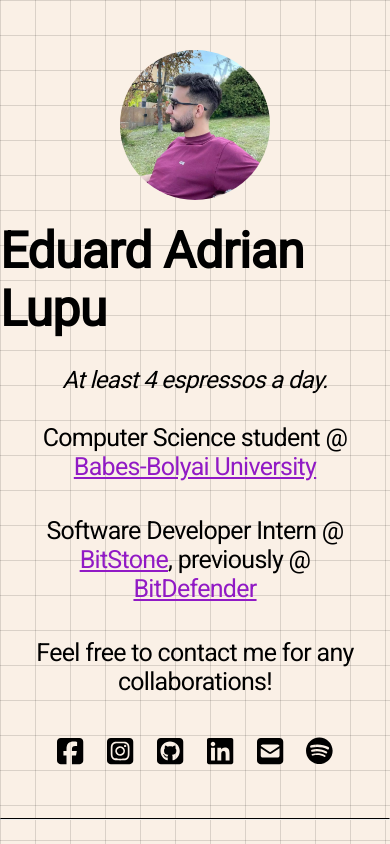
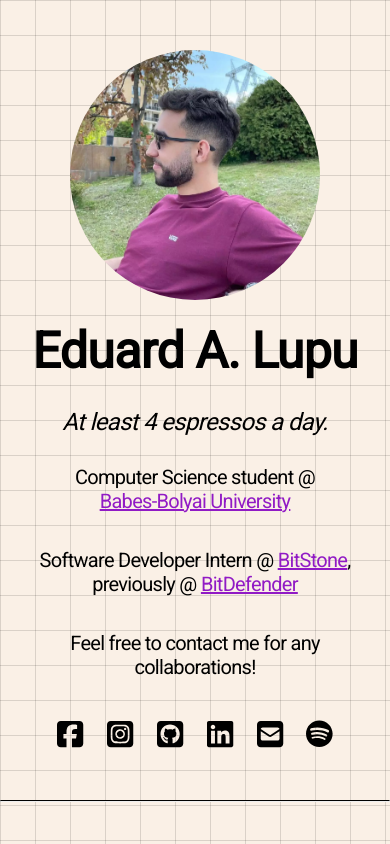
Before and after one commit to EduardLupu/eal.social, a React (Vite) app: page / in a window 390 px wide. Shown: the top 844 px of the page. Built offline with nearby package versions, Linux system fonts and the light colour scheme; no server answers; the HTML template or start-up script is replaced by a standard one.

Commit message:
Small improvement on name.

```diff
--- a/src/components/Header.jsx
+++ b/src/components/Header.jsx
@@ -20,11 +20,9 @@ function Header() {
         }
 
         window.addEventListener('resize', handleResize);
-        window.addEventListener('load', handleResize);
 
         return () => {
             window.removeEventListener('resize', handleResize);
-            window.removeEventListener('load', handleResize);
         }
 
     });
@@ -35,7 +33,11 @@ function Header() {
                 <section className="profile">
                     <a className="link" data-title="Yes, this is me!" href="#" aria-label="Just a picture with me.">
                         <img className="profile-pic" src={profile} alt="Eduard Lupu"/></a>
-                    <h1 id="name">Eduard Adrian Lupu</h1>
+                    <h1 id="name">
+                        {
+                            window.innerWidth <= 600 ? "Eduard A. Lupu" : "Eduard Adrian Lupu"
+                        }
+                    </h1>
                     <Typewriter />
                 </section>
                 <section className="about_me">
--- a/src/components/MainContent.jsx
+++ b/src/components/MainContent.jsx
@@ -269,7 +269,7 @@ function MainContent() {
                                             <p id="index">{index + 1}</p>
                                             <img src={artist.images[0].url} alt="Artist cover" loading="lazy"/>
                                             <div className="song-details">
-                                                <p id="name">{artist.name}</p>
+                                                <p id="artist-name">{artist.name}</p>
                                                 <p id="popularity">Popularity: {artist.popularity}%</p>
                                             </div>
                                         </div>)
--- a/src/styles/Header.css
+++ b/src/styles/Header.css
@@ -182,17 +182,13 @@ h2 {
     }
 }
 
-@media screen and (max-width: 300px) {
-    .profile-pic {
-        width: 8rem;
-        height: 8rem;
-    }
-}
-
 @media screen and (max-width: 600px) {
     .profile-pic {
-        width: 15rem;
-        height: 15rem;
+        width: 25rem;
+        height: 25rem;
+    }
+    .about_me {
+        font-size: 2rem;
     }
 }
 
--- a/src/styles/MainContent.css
+++ b/src/styles/MainContent.css
@@ -351,7 +351,7 @@ h2 {
     object-fit: cover;
 }
 
-.artist #name {
+.artist #arist-name {
     white-space: nowrap;
     font-size: 1.6rem;
     font-weight: normal;
```
